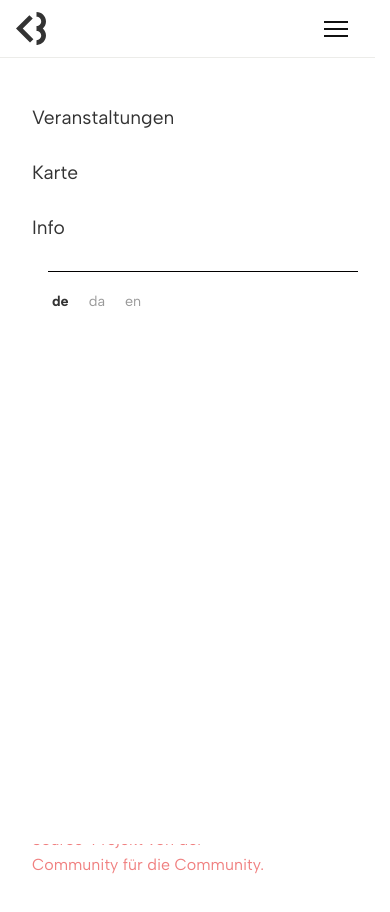
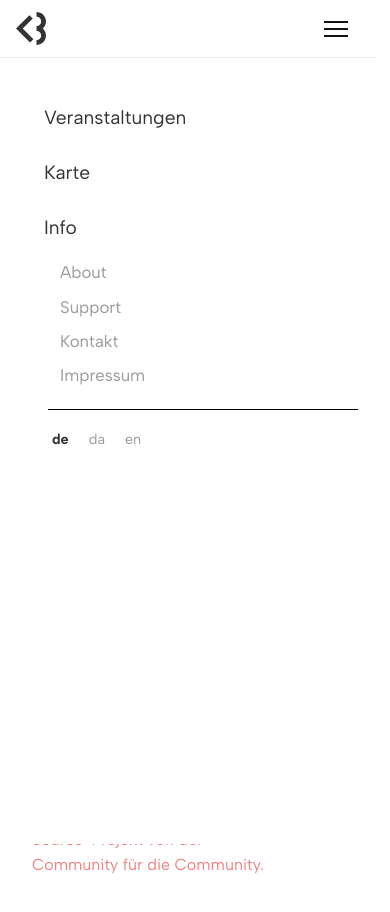
Before and after one commit to sndcds/kulturbytes-client, a Nuxt app: page / in a window 390 px wide. Both pictures are taken after a click on the button "Toggle navigation". Shown: the top 912 px of the page. Built offline with nearby package versions, Linux system fonts and the light colour scheme.

Commit message:
add dropdown menu to info nav

```diff
--- a/app/components/AppNavigation.vue
+++ b/app/components/AppNavigation.vue
@@ -28,9 +28,71 @@
           {{ t('nav.map') }}
         </NuxtLink>
 
-        <NuxtLink :to="localePath('about')">
-          {{ t('nav.about') }}
-        </NuxtLink>
+        <div
+            ref="infoNav"
+            class="info-nav"
+            :class="{ open: infoMenuVisible }"
+            @mouseenter="openInfoMenu"
+            @mouseleave="closeInfoMenuIfUnfocused"
+            @focusin="openInfoMenu"
+            @focusout="closeInfoMenuIfUnfocused"
+        >
+          <button
+              type="button"
+              class="info-button"
+              aria-haspopup="menu"
+              :aria-expanded="infoMenuVisible"
+              @click="toggleInfoMenu"
+              @keydown.esc="closeInfoMenu"
+          >
+            {{ t('nav.info') }}
+          </button>
+
+          <div
+              class="info-menu info-menu-desktop"
+              role="menu"
+          >
+            <NuxtLink
+                :to="localePath('about')"
+                role="menuitem"
+            >
+              {{ t('nav.about') }}
+            </NuxtLink>
+            <NuxtLink
+                :to="localePath('/support')"
+                role="menuitem"
+            >
+              {{ t('nav.support') }}
+            </NuxtLink>
+            <NuxtLink
+                :to="localePath('/kontakt')"
+                role="menuitem"
+            >
+              {{ t('nav.contact') }}
+            </NuxtLink>
+            <NuxtLink
+                :to="localePath('/impressum')"
+                role="menuitem"
+            >
+              {{ t('nav.imprint') }}
+            </NuxtLink>
+          </div>
+
+          <div class="info-menu-mobile">
+            <NuxtLink :to="localePath('about')">
+              {{ t('nav.about') }}
+            </NuxtLink>
+            <NuxtLink :to="localePath('/support')">
+              {{ t('nav.support') }}
+            </NuxtLink>
+            <NuxtLink :to="localePath('/kontakt')">
+              {{ t('nav.contact') }}
+            </NuxtLink>
+            <NuxtLink :to="localePath('/impressum')">
+              {{ t('nav.imprint') }}
+            </NuxtLink>
+          </div>
+        </div>
 
         <div class="language-switcher">
           <NuxtLink
@@ -129,6 +191,9 @@
 
 const route = useRoute()
 const open = ref(false)
+const infoOpen = ref(false)
+const infoNav = ref<HTMLElement | null>(null)
+const isMobileNavigation = ref(false)
 
 const filtersOpen = ref(false)
 const eventFilters = useFiltersStore()
@@ -150,10 +215,74 @@
   // filtersOpen.value = false // optional
 }
 
+const infoMenuVisible = computed(() => {
+  return isMobileNavigation.value || infoOpen.value
+})
+
+function openInfoMenu() {
+  if (!isMobileNavigation.value) {
+    infoOpen.value = true
+  }
+}
+
+function closeInfoMenu() {
+  if (!isMobileNavigation.value) {
+    infoOpen.value = false
+  }
+}
+
+function toggleInfoMenu() {
+  if (!isMobileNavigation.value) {
+    infoOpen.value = !infoOpen.value
+  }
+}
+
+function closeInfoMenuIfUnfocused() {
+  if (isMobileNavigation.value) {
+    return
+  }
+
+  requestAnimationFrame(
+      () => {
+        if (!infoNav.value?.contains(document.activeElement)) {
+          infoOpen.value = false
+        }
+      }
+  )
+}
+
+function closeInfoMenuOnOutsideClick(event: MouseEvent) {
+  if (
+      !isMobileNavigation.value &&
+      infoOpen.value &&
+      infoNav.value &&
+      event.target instanceof Node &&
+      !infoNav.value.contains(event.target)
+  ) {
+    infoOpen.value = false
+  }
+}
+
+function updateNavigationMode() {
+  isMobileNavigation.value = window.matchMedia('(max-width: 768px)').matches
+}
+
+onMounted(() => {
+  updateNavigationMode()
+  window.addEventListener('resize', updateNavigationMode)
+  document.addEventListener('click', closeInfoMenuOnOutsideClick)
+})
+
+onBeforeUnmount(() => {
+  window.removeEventListener('resize', updateNavigationMode)
+  document.removeEventListener('click', closeInfoMenuOnOutsideClick)
+})
+
 watch(
     () => route.path,
     () => {
       open.value = false
+      infoOpen.value = false
       filtersOpen.value = false
     }
 )
@@ -245,12 +374,17 @@
   gap: 2rem;
   margin-left: 2rem;
 
-  > a {
+  > a,
+  .info-button {
     position: relative;
     padding: 0.25rem;
     color: var(--kbts-fg);
+    background: transparent;
+    border: 0;
     text-decoration: none;
     font-weight: 400;
+    font: inherit;
+    cursor: pointer;
     transition: color 0.25s ease;
 
     &::after {
@@ -287,6 +421,57 @@
       }
     }
   }
+}
+
+.info-nav {
+  position: relative;
+}
+
+.info-menu-mobile {
+  display: none;
+}
+
+.info-menu {
+  position: absolute;
+  top: 100%;
+  left: 50%;
+  min-width: 180px;
+  padding: 0.5rem;
+  display: flex;
+  flex-direction: column;
+  gap: 0.1rem;
+  background: var(--kbts-bg);
+  border: 1px solid var(--kbts-border);
+  border-radius: 8px;
+  box-shadow: 0 14px 30px rgba(0, 0, 0, 0.12);
+  opacity: 0;
+  pointer-events: none;
+  transform: translate(-50%, -0.25rem);
+  transition: opacity 0.18s ease, transform 0.18s ease;
+
+  a {
+    padding: 0.65rem 0.75rem;
+    color: var(--kbts-fg);
+    text-decoration: none;
+    font-weight: 400;
+    border-radius: 6px;
+    white-space: nowrap;
+    transition: background 0.18s ease;
+
+    &:hover,
+    &:focus-visible,
+    &.router-link-active {
+      background: rgba(0, 0, 0, 0.06);
+    }
+  }
+}
+
+.info-nav:hover .info-menu,
+.info-nav:focus-within .info-menu,
+.info-nav.open .info-menu {
+  opacity: 1;
+  pointer-events: auto;
+  transform: translate(-50%, 0);
 }
 
 .menu-toggle {
@@ -410,13 +595,62 @@
 
     overflow-y: auto;
 
-    a {
+    a,
+    .info-button {
       padding: 1rem 0;
       font-size: 1.2rem;
+      text-align: left;
+    }
+
+    > a,
+    .info-button {
+      padding-inline: 0.75rem;
+      border-radius: 6px;
+
+      &::after {
+        display: none;
+      }
+
+      &:hover,
+      &:focus-visible,
+      &.router-link-active {
+        background: rgba(0, 0, 0, 0.05);
+      }
     }
 
     &.open {
       display: flex;
+    }
+  }
+
+  .info-nav {
+    display: flex;
+    flex-direction: column;
+    align-items: stretch;
+  }
+
+  .info-menu-desktop {
+    display: none;
+  }
+
+  .info-menu-mobile {
+    padding: 0 0 0 1rem;
+    display: flex;
+    flex-direction: column;
+    gap: 0;
+
+    a {
+      padding: 0.45rem 0.75rem;
+      font-size: 1.05rem;
+      color: var(--kbts-muted-fg);
+      border-radius: 6px;
+
+      &:hover,
+      &:focus-visible,
+      &.router-link-active {
+        background: rgba(0, 0, 0, 0.04);
+        color: var(--kbts-fg);
+      }
     }
   }
 
--- a/i18n/locales/da.json
+++ b/i18n/locales/da.json
@@ -6,7 +6,11 @@
     "events": "Begivenheder",
     "venues": "Steder",
     "map": "Kort",
-    "about": "Om"
+    "info": "Info",
+    "about": "About",
+    "support": "Support",
+    "contact": "Kontakt",
+    "imprint": "Impressum"
   },
   "goto": {
     "events_page": "Se begivenheder",
--- a/i18n/locales/de.json
+++ b/i18n/locales/de.json
@@ -6,7 +6,11 @@
     "events": "Veranstaltungen",
     "venues": "Orte",
     "map": "Karte",
-    "about": "Info"
+    "info": "Info",
+    "about": "About",
+    "support": "Support",
+    "contact": "Kontakt",
+    "imprint": "Impressum"
   },
   "goto": {
     "events_page": "Finde Veranstaltungen",
--- a/i18n/locales/en.json
+++ b/i18n/locales/en.json
@@ -6,7 +6,11 @@
     "events": "Events",
     "venues": "Venues",
     "map": "Map",
-    "about": "About"
+    "info": "Info",
+    "about": "About",
+    "support": "Support",
+    "contact": "Contact",
+    "imprint": "Imprint"
   },
   "goto": {
     "events_page": "Dicover events",
```
